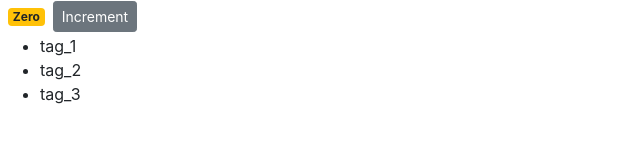
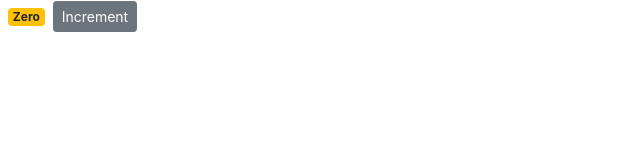
Before and after one commit to Titi923/react-counter__learning, a React (Create React App) app: page / in a window 1280 px wide. Shown: the top 160 px of the page, without its empty margins (0-640 px from the left). Built offline with nearby package versions, Linux system fonts and the light colour scheme.

Commit message:
handling events and changing value by state

```diff
--- a/src/components/counter.jsx
+++ b/src/components/counter.jsx
@@ -8,33 +8,29 @@
     tags: ['tag_1', 'tag_2', 'tag_3'],
   };
 
-  renderTags() {
-    // Conditional rendering ... warn if there are no tags
-    if (this.state.tags.length === 0)
-      // {this.state.tags.length === 0 && `Please create a new tag`}
-      return <p className="text-danger">There are no tags!</p>;
+  // used an arrow function because arrow functions INHERIT the "this" keyword
+  handleIncrement = () => {
+    // that is not going to work, react does not work that way
+    // this.state.count++;
 
-    // if the length is longer than 0 than return an ul with the <li> elements mapped (like in a for loop)
-    return (
-      <ul>
-        {this.state.tags.map((tag) => (
-          <li key={tag}> {tag} </li>
-        ))}
-      </ul>
-    );
-  }
+    // here is the propper aproach, you must change the value with the state, so react will know what to do
+    this.setState({ count: this.state.count + 1 });
+  };
 
   // this is the render method
   render() {
     // here you can pass javascript code
-    // JS CODE GOES HERE
 
     // this is actually what is shown in the browser, the UI
     return (
       <div>
         <span className={this.getBadgeClasses()}>{this.formatCount()}</span>
-        <button className="btn btn-secondary btn-sm">Increment</button>
-        {this.renderTags()}
+        <button
+          onClick={this.handleIncrement}
+          className="btn btn-secondary btn-sm"
+        >
+          Increment
+        </button>
       </div>
     );
   }
```
